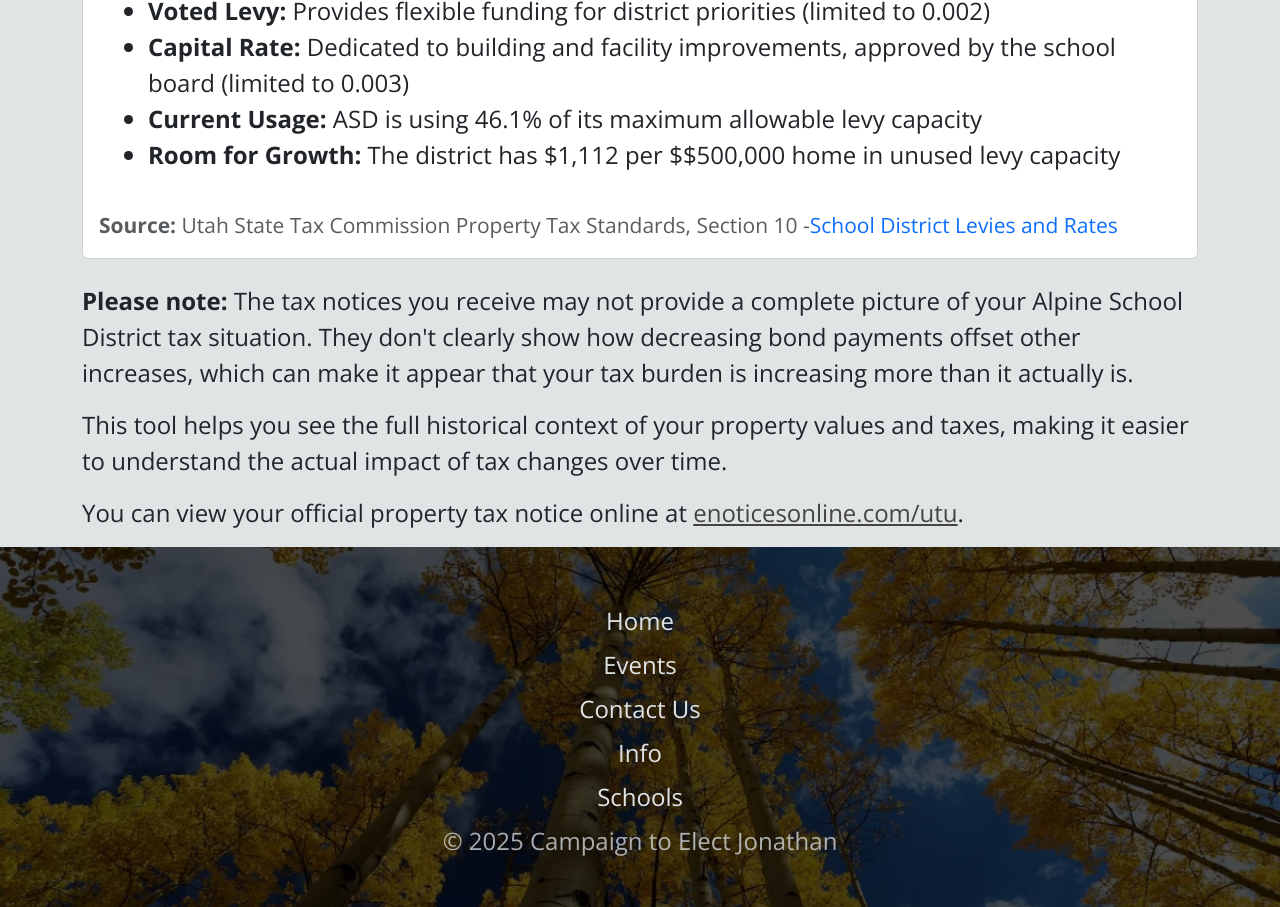
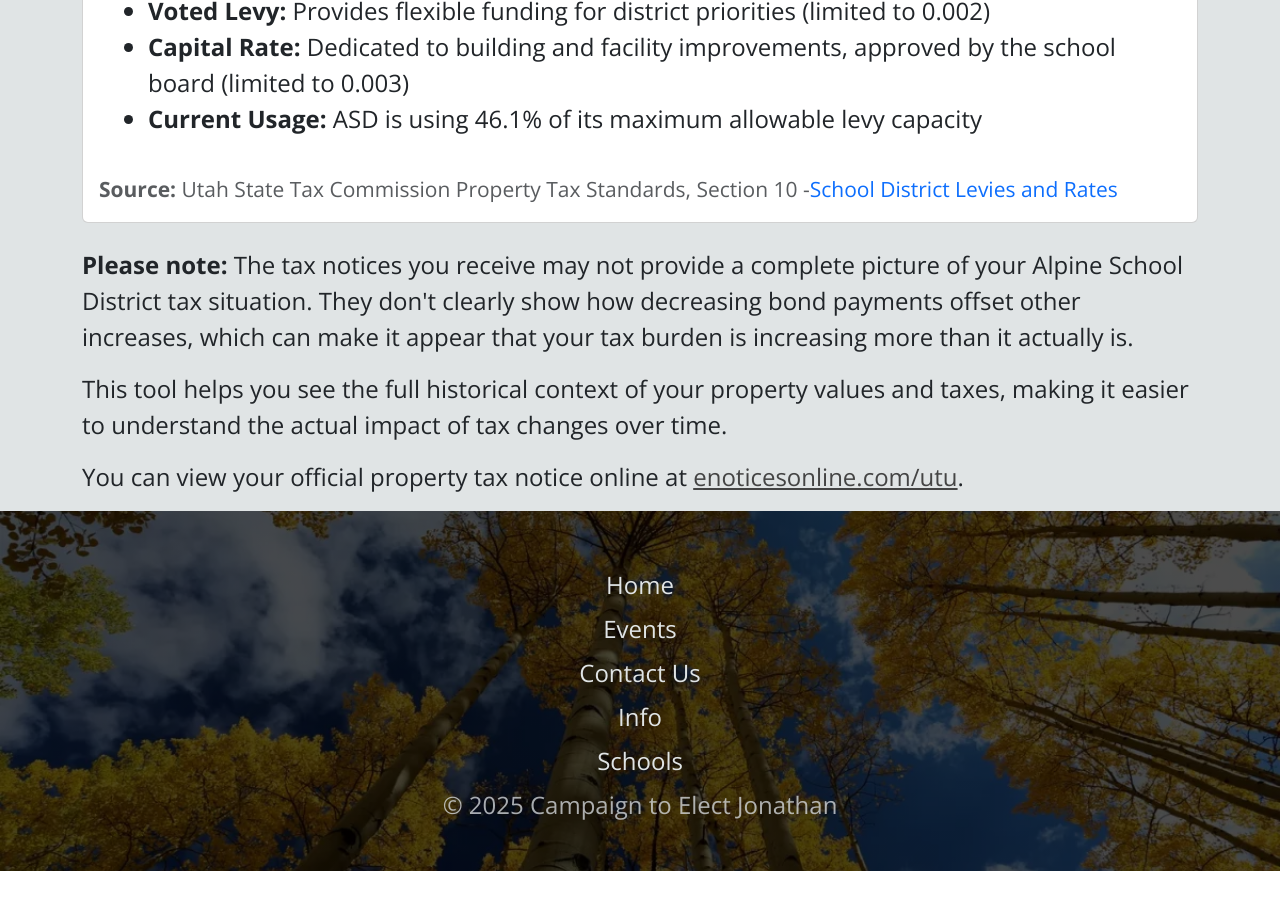
Before and after one commit to jbejar/voteforjonathan, a Next.js app: page /tax in a window 1280 px wide. Shown: the part 3040-3947 px from the top of the page. After the commit the page ends 3911 px from the top, so only its background shows below. Built offline with nearby package versions, Linux system fonts and the light colour scheme.

Commit message:
delete tricky sentence

```diff
--- a/src/app/tax/page.tsx
+++ b/src/app/tax/page.tsx
@@ -460,7 +460,6 @@ function TaxesContent() {
                                     <li><strong>Voted Levy:</strong> Provides flexible funding for district priorities (limited to 0.002)</li>
                                     <li><strong>Capital Rate:</strong> Dedicated to building and facility improvements, approved by the school board (limited to 0.003)</li>
                                     <li><strong>Current Usage:</strong> ASD is using {((0.003458 / 0.0075) * 100).toFixed(1)}% of its maximum allowable levy capacity</li>
-                                    <li><strong>Room for Growth:</strong> The district has {formatCurrency((0.0075 - 0.003458) * (selectedProperty?.marketValue[2025] || 500000) * 0.55)} per ${formatCurrency(selectedProperty?.marketValue[2025] || 500000)} home in unused levy capacity</li>
                                 </ul>
                             </div>
 
```
